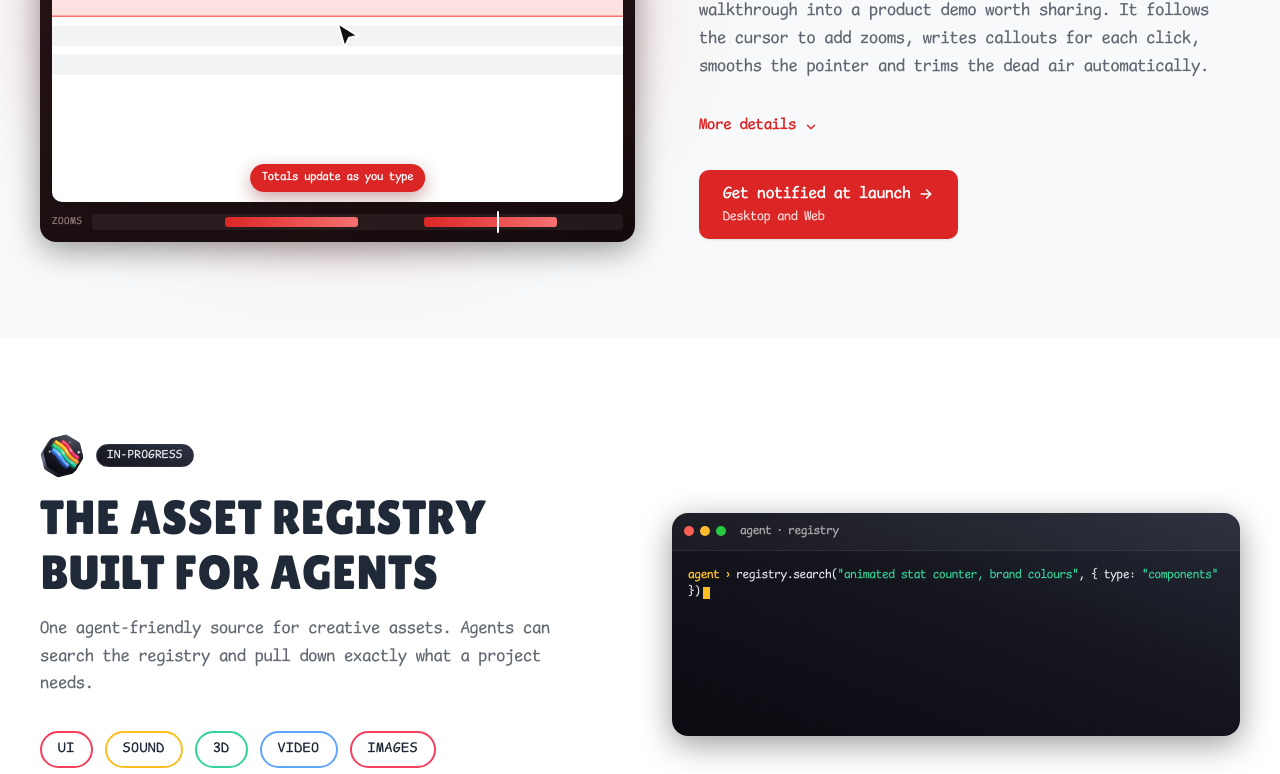
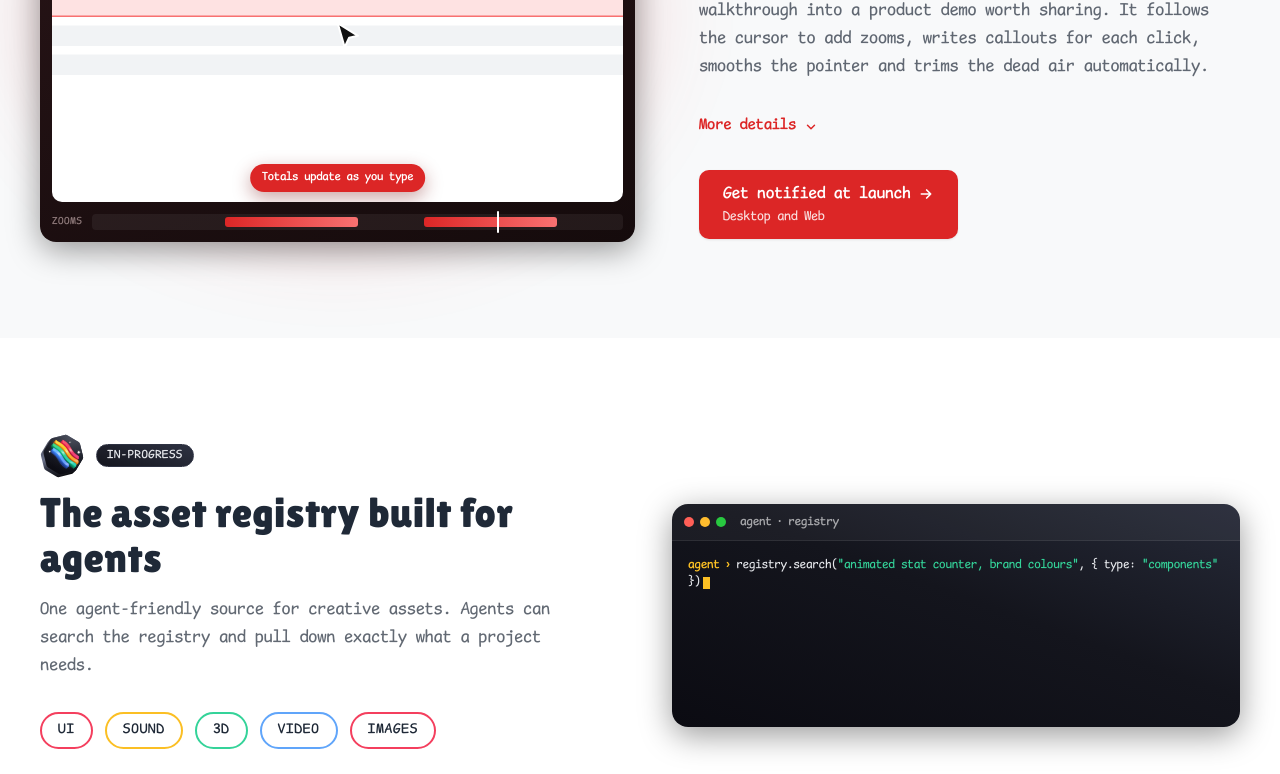
Before and after one commit to dieharders/homebrew-ai-website, a Next.js app: page / in a window 1280 px wide. Shown: the part 3954-4728 px from the top of the page. Built offline with nearby package versions, Linux system fonts and the light colour scheme.

Commit message:
fix registry section heading text sizing

```diff
--- a/blocks/AssetRegistry.module.css
+++ b/blocks/AssetRegistry.module.css
@@ -54,10 +54,10 @@
 
 .title {
   margin: 0 0 var(--space-4);
-  font-size: var(--h1-font-size);
+  font-size: clamp(1.9rem, 4vw, 2.6rem);
   font-weight: 400;
-  line-height: var(--h1-line-height);
-  letter-spacing: var(--h1-letter-spacing);
+  line-height: 1.1;
+  letter-spacing: 0.3px;
   color: var(--text);
 }
 
--- a/blocks/AssetRegistry.tsx
+++ b/blocks/AssetRegistry.tsx
@@ -34,7 +34,7 @@ export default function AssetRegistry(p: {
             <span className={styles.status}>In-progress</span>
           </div>
           <h2 className={cx(lilita_one.className, styles.title)}>
-            THE ASSET REGISTRY BUILT FOR AGENTS
+            The asset registry built for agents
           </h2>
           <p className={styles.lead}>
             One agent-friendly source for creative assets. Agents can search the
```
